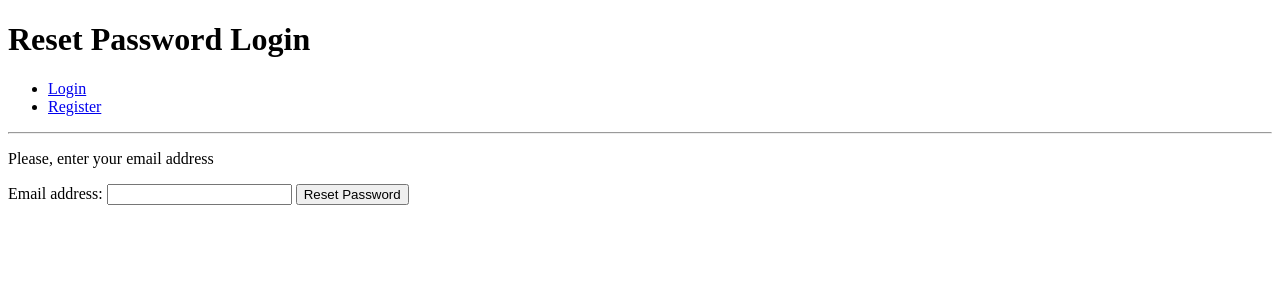
After one commit to kescardoso/kika-django-auth, a Django app: a page that uses templates/registration/password_reset_form.html in a window 1280 px wide. The commit adds this page. Shown: the top 300 px of the page. Run offline with Django 3.2, Linux system fonts and the light colour scheme.

Commit message:
Add password reset functionality

```diff
--- a/accounts/templates/login.html
+++ b/accounts/templates/login.html
@@ -11,4 +11,5 @@
         {{ login_form }}
         <button type="submit">Login</button>
     </form>
+    <p><a href="{% url 'password_reset' %}">Reset Password</a></p>
 {% endblock %}
--- /dev/null
+++ b/accounts/url_reset.py
@@ -0,0 +1,11 @@
+from django.conf.urls import url
+from django.core.urlresolvers import reverse_lazy
+from django.contrib.auth.views import password_reset, password_reset_done, password_reset_confirm, password_reset_complete
+
+urlpatterns = [
+    url('^$', password_reset, {'post_reset_redirect': reverse_lazy('password_reset_done')}, name='password_reset'),
+    url(r'^done/$', password_reset_done, name='password_reset_done'),
+    url(r'^(?P<uidb64>[0-9A-Za-z]+)-(?P<token>.+)/$', password_reset_confirm,
+        {'post_reset_redirect': reverse_lazy('password_reset_complete')}, name='password_reset_confirm'),
+    url('^complete/$', password_reset_complete, name='password_reset_complete')
+]
--- /dev/null
+++ b/accounts/urls.py
@@ -0,0 +1,12 @@
+from django.conf.urls import url, include
+from accounts.views import index, logout, login, registration, user_profile
+from accounts import url_reset
+
+
+urlpatterns = [
+    url(r'^logout/$', logout, name="logout"),
+    url(r'^login/$', login, name="login"),
+    url(r'^register/$', registration, name="registration"),
+    url(r'^profile/$', user_profile, name="profile"),
+    url(r'^password-reset/', include(url_reset))
+]
--- a/kika_django_auth/settings.py
+++ b/kika_django_auth/settings.py
@@ -121,3 +121,5 @@ USE_TZ = True
 STATIC_URL = '/static/'
 
 MESSAGE_STORAGE = "django.contrib.messages.storage.session.SessionStorage"
+
+EMAIL_BACKEND = "django.core.mail.backends.console.EmailBackend"
--- a/kika_django_auth/urls.py
+++ b/kika_django_auth/urls.py
@@ -1,14 +1,10 @@
-"""kika_django_auth URL Configuration"""
-
-from django.conf.urls import url
+from django.conf.urls import url, include
 from django.contrib import admin
-from accounts.views import index, logout, login, registration, user_profile
+from accounts.views import index
+from accounts import urls as accounts_urls
 
 urlpatterns = [
     url(r'^admin/', admin.site.urls),
     url(r'^$', index, name="index"),
-    url(r'^accounts/logout/$', logout, name="logout"),
-    url(r'^accounts/login/$', login, name="login"),
-    url(r'^accounts/register/$', registration, name="registration"),
-    url(r'^accounts/profile/$', user_profile, name="profile")
+    url(r'^accounts/', include(accounts_urls))
 ]
--- /dev/null
+++ b/templates/registration/password_reset_form.html
@@ -0,0 +1,25 @@
+<!DOCTYPE html>
+{% extends 'base.html' %}
+
+{% block page_title %}Password Reset Page{% endblock %}
+
+{% block page_heading %}Reset Password Login{% endblock %}
+
+{% block content %}
+
+    <form action="" method="POST">
+        <p>Please, enter your email address</p>
+
+        {% csrf_token %}
+
+        {{ form.email.errors }}
+
+        <p>
+            <label for="id_email">Email address:</label>
+            {{ form.email }}
+
+            <button>Reset Password</button>
+        </p>
+    </form>
+
+{% endblock %}
```
Also changed, not shown: db.sqlite3.
